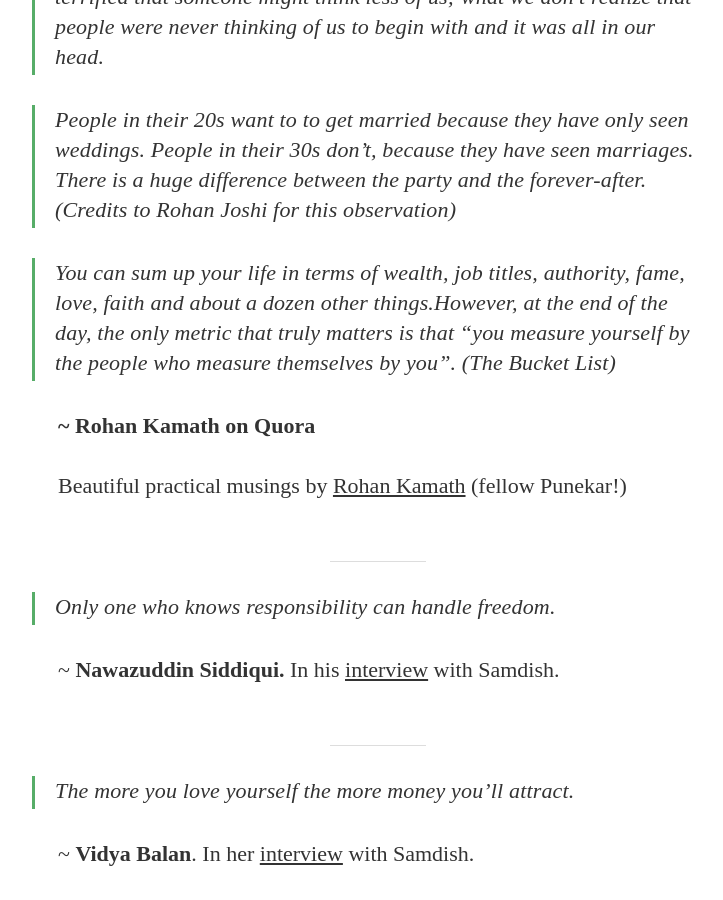
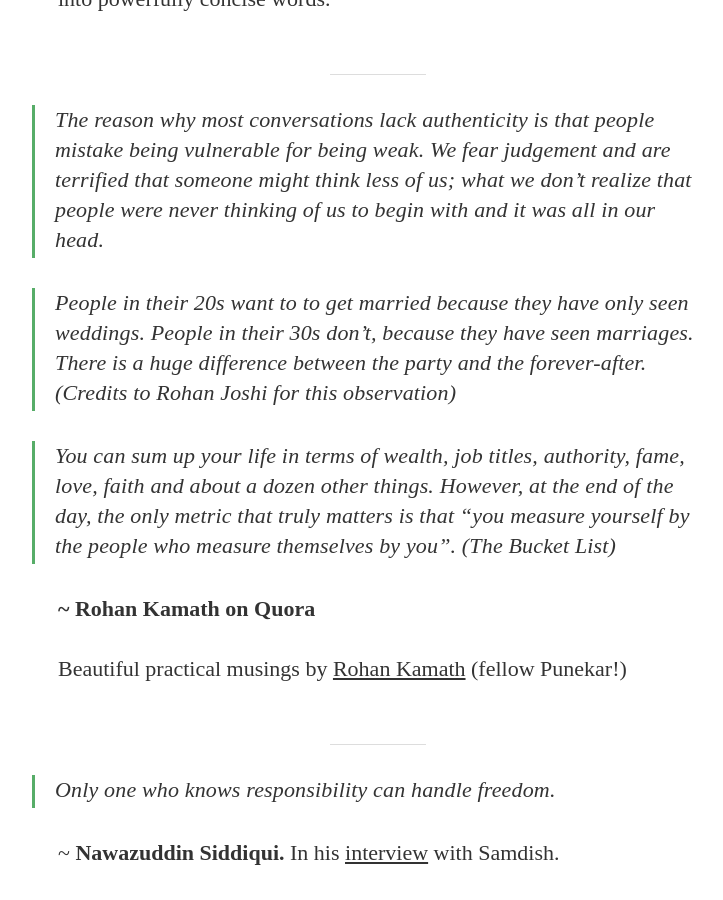
Before and after one commit to pkmandke/blog, a Jekyll site: the page built from _posts/2024-08-11-quotes.md, in a window 1280 px wide and 900 px high, scrolled down 4756 px. Shown: the whole window, without its empty margins (262-985 px from the left). Built offline with Jekyll 4.4.1, drawn with Linux system fonts in a browser that asks for light colours; nearby versions of some CDN libraries; some web fonts are replaced; some of the changed text lies outside the part shown.

```diff
--- a/_posts/2024-08-11-quotes.md
+++ b/_posts/2024-08-11-quotes.md
@@ -80,10 +83,10 @@ I will keep adding to this list as and when I recollect.
 tGP is such a phenomenally well made show.
 
 >_Janet_: If there were an answer I could give you to how the universe works, it wouldn't be special. It would just be machinery fulfilling its cosmic design. It would just be a big, dumb food processor. But since nothing seems to make sense, when you find something or someone that does, it's euphoria. In all this randomness and this pandemonium, you and Chidi found each other, and you had a life together. Isn't that remarkable?<br> _Eleanor_: I guess all I can do is embrace the pandemonium, find happiness in the unique insanity of being here, now.
-<br><b>~S03E12 - "Pandemonium"<b>
+<br><b>~S03E12 - "Pandemonium"</b>
 
 >_Michael_: Come on, you know how this works. You fail, and then you try something else, and you fail again, and again, and you fail a thousand times, and you keep trying, because... maybe the 1001st idea might work. Now, I'm gonna go and try to find our 1001st idea. I hope you'll join me... I hope you shower first and then join me.
-<br><b>~S04E02 - "A Girl from Arizona Part 2"<b>
+><b>~S04E02 - "A Girl from Arizona Part 2"</b>
 
 >_Michael_: If soulmates do exist, they're not found, they're made. People meet, they get a good feeling, and they get to work building a relationship.<br><b>S04E09 - "The Answer"</b>
 
@@ -115,7 +118,7 @@ He has mastered the knack of distilling complex thoughts into powerfully concise
 >People in their 20s want to to get married because they have only seen weddings. People in their 30s don't, because they have seen marriages. There is a huge difference between the party and the forever-after. (Credits to Rohan Joshi for this observation)
 
 
->You can sum up your life in terms of wealth, job titles, authority, fame, love, faith and about a dozen other things.However, at the end of the day, the only metric that truly matters is that "you measure yourself by the people who measure themselves by you". (The Bucket List)
+>You can sum up your life in terms of wealth, job titles, authority, fame, love, faith and about a dozen other things. However, at the end of the day, the only metric that truly matters is that "you measure yourself by the people who measure themselves by you". (The Bucket List)
 
 **~ Rohan Kamath on Quora**
 
```
Also changed, not shown: other parts of _posts/2024-08-11-quotes.md (+4 -1 lines).
